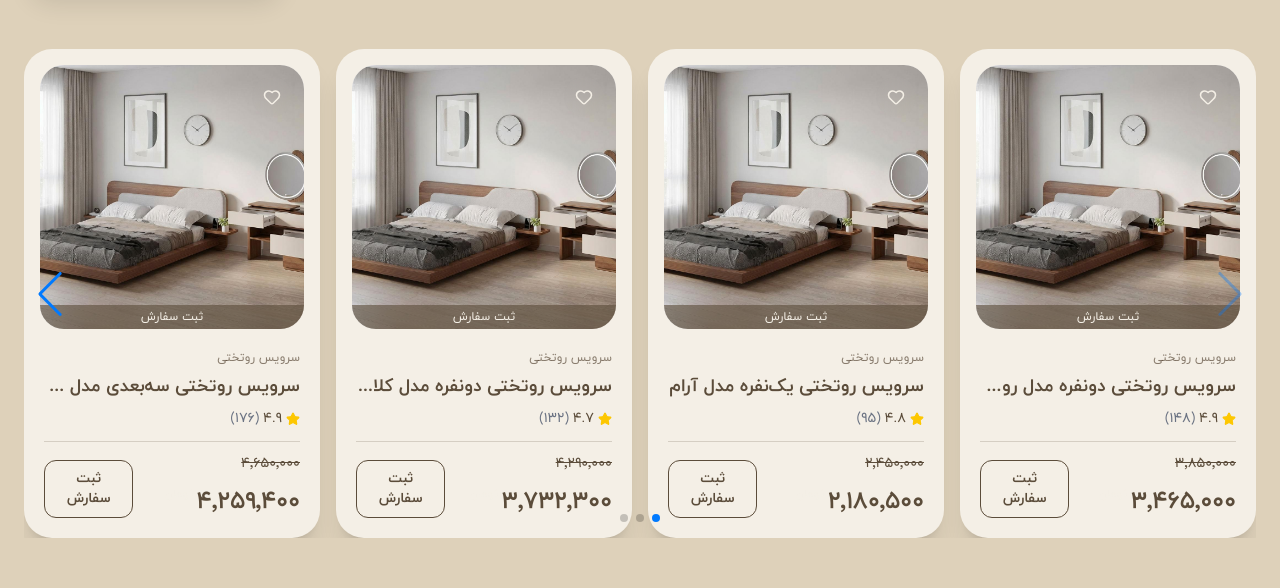
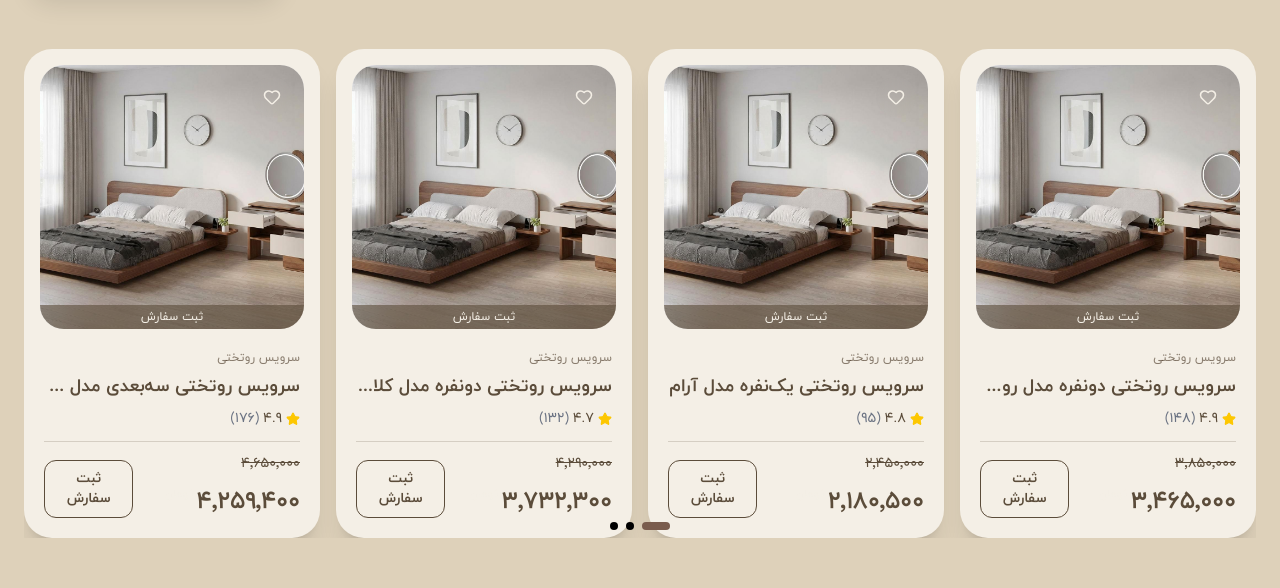
Before and after one commit to hussien-tawhidi/asouda, a Next.js app: page / in a window 1280 px wide. Shown: the part 2893-3481 px from the top of the page. Built offline with nearby package versions, Linux system fonts and the light colour scheme.

Commit message:
update slider

```diff
--- a/app/globals.css
+++ b/app/globals.css
@@ -38,21 +38,25 @@ body {
   scrollbar-width: none;
 }
 
-/* ===========slider custome dots================ */
-.slick-dots li button::before {
-  display: none;
+/* ===========swiper custome dots================ */
+.swiper-pagination {
+  bottom: 0 !important;
 }
 
-.slick-dots li button {
-  width: 1px;
-  height: 3px;
-  background: #424242;
-  border-radius: 9px;
-  transition: all .3s ease;
+/* Normal bullet */
+.custom-bullet {
+  width: 30px;
+  height: 10px;
+  border-radius: 0;
+  background: #d1d5db;
+  opacity: 1 !important;
+  transition: all 0.3s ease;
+  margin: 0 4px !important;
 }
 
-.slick-dots li.slick-active button {
-  width: 20px;
-  height: 2px;
-  background: #8b6b4d;
+/* Active bullet */
+.swiper-pagination-bullet-active.custom-bullet {
+  width: 28px;
+  border-radius: 9999px;
+  background: #7a5c4d; /* Your primary color */
 }
--- a/components/common/ProductSlider.tsx
+++ b/components/common/ProductSlider.tsx
@@ -2,7 +2,7 @@
 
 import { useState } from "react";
 import { Swiper, SwiperSlide } from "swiper/react";
-import { Navigation, Pagination } from "swiper/modules";
+import {  Pagination } from "swiper/modules";
 
 // Import Swiper styles
 import "swiper/css";
@@ -67,11 +67,15 @@ export default function ProductSlider({
         {/* Swiper Slider */}
         <div className='relative'>
           <Swiper
-            modules={[Navigation, Pagination]}
-            spaceBetween={8} // gap between slides
-            slidesPerView={2} // default for mobile
-            navigation
-            pagination={{ clickable: true }}
+            modules={[Pagination]}
+            spaceBetween={8}
+            slidesPerView={2}
+            pagination={{
+              clickable: true,
+              renderBullet: (index, className) => {
+                return `<span class="${className} custom-bullet"></span>`;
+              },
+            }}
             breakpoints={{
               640: {
                 slidesPerView: 2,
@@ -85,9 +89,7 @@ export default function ProductSlider({
                 slidesPerView: 4,
                 spaceBetween: 16,
               },
-            }}
-            className='pb-12' // space for pagination dots
-          >
+            }}>
             {products.map((product) => {
               const hasDiscount = product.discount > 0;
               const discountedPrice = hasDiscount
--- a/package.json
+++ b/package.json
@@ -9,15 +9,12 @@
     "lint": "eslint"
   },
   "dependencies": {
-    "embla-carousel-react": "^8.6.0",
     "framer-motion": "^12.42.2",
     "lucide-react": "^1.23.0",
     "next": "16.2.10",
     "react": "19.2.4",
     "react-dom": "19.2.4",
     "react-icons": "^5.7.0",
-    "react-slick": "^0.31.0",
-    "slick-carousel": "^1.8.1",
     "swiper": "^14.0.6"
   },
   "devDependencies": {
```
Also changed, not shown: 1 other file (tests, documents, lock files or other folders).
